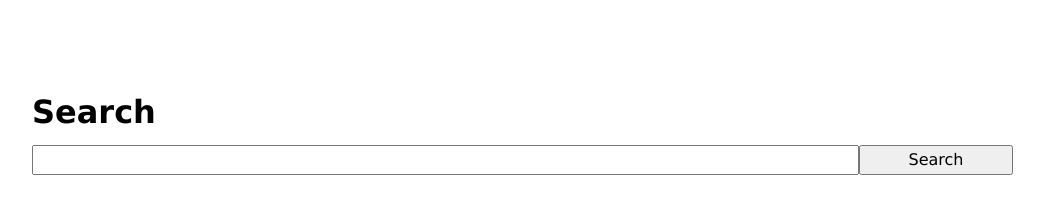
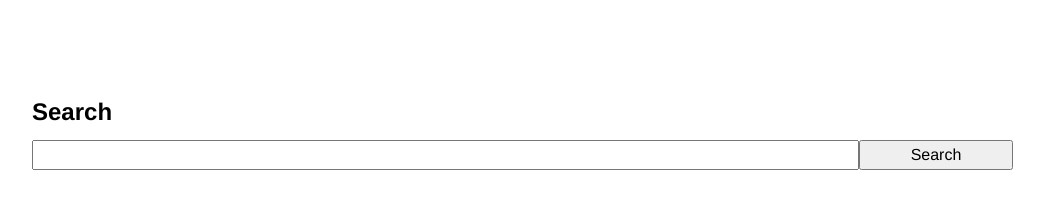
Before and after one commit to cloudant-labs/SearchApp, a plain HTML site: page _attachments/index.html in a window 1280 px wide. Shown: the whole page, without its empty margins (96-1140 px from the left). Drawn offline with nearby package versions, Linux system fonts and the light colour scheme.

Commit message:
Changed default font.

```diff
--- a/_attachments/search.css
+++ b/_attachments/search.css
@@ -3,7 +3,8 @@
 
 /* Bare-bones styles */
 
-body { margin: 100px 10%; font: 16px/24px 'lucida grande', 'lucida sans unicode', sans-serif }
+body { margin: 100px 10%; font: 16px/24px helvetica, arial, 'lucida grande', 'lucida sans unicode', sans-serif }
+h1 { font-size: 24px }
 #search .box, #search .more, #search .go { width: 100%; font: inherit }
 #search .info { font-size: 12px; color: #999; }
 #search .box { float: left; width: 80%; }
```
